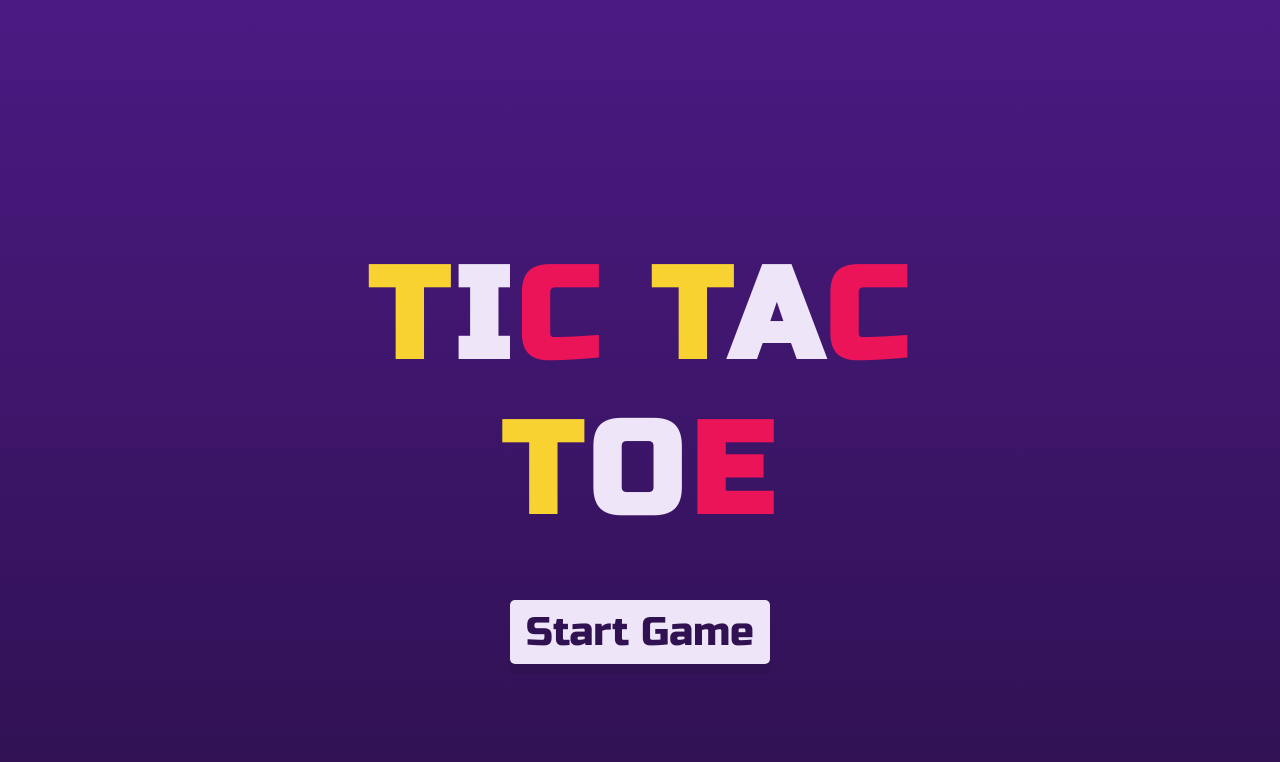
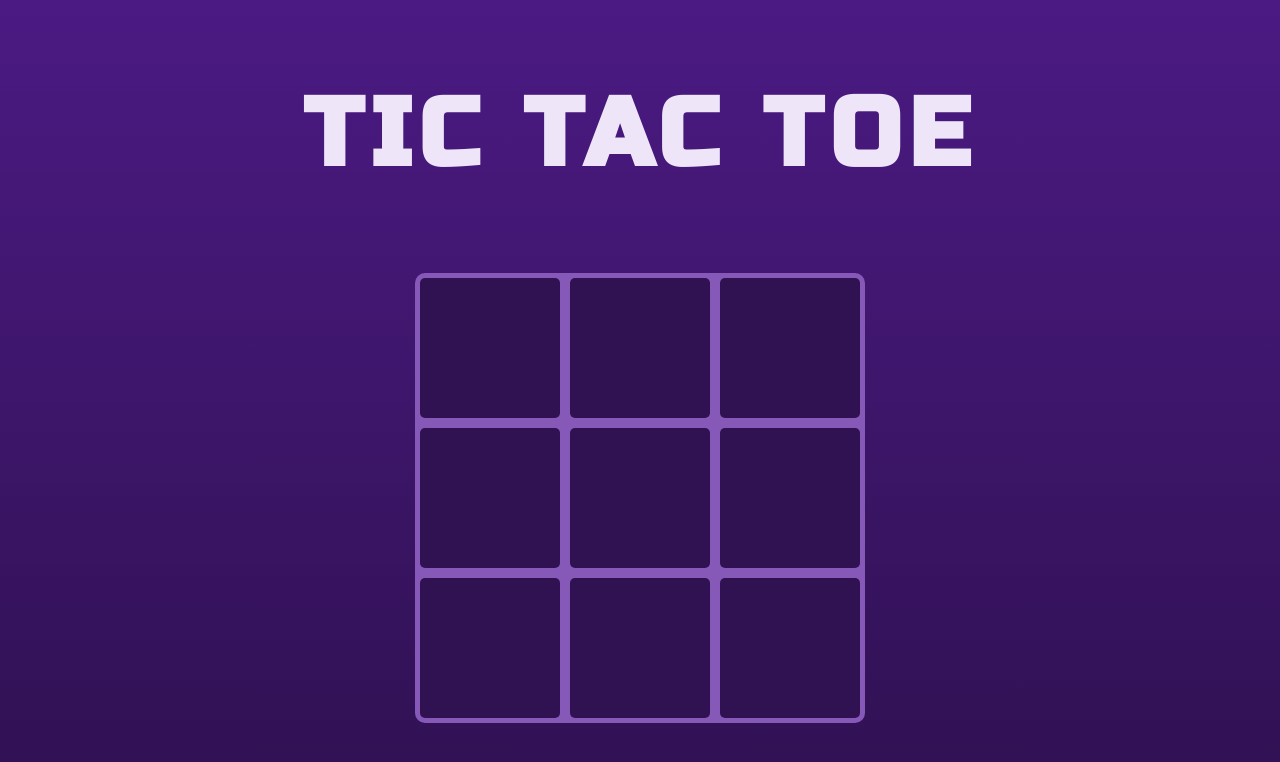
Before and after one commit to shielamarieee/tic-tac-toe, a plain HTML site: page index.html in a window 1280 px wide. Both pictures are taken after a click on the button "Start Game". Drawn offline with Linux system fonts and the light colour scheme.

Commit message:
Make a transition by clicking the startgame button To transition between the intro page and the game page, I changed all the id(s) to class(es) so I can easily manipulate and add new classlist to it that will hide and activate the specified pages.

```diff
--- a/index.html
+++ b/index.html
@@ -12,14 +12,14 @@
 </head>
 <body>
 
-  <section id="intro">
+  <section class="intro">
     <h1 class="title"><span class="yellow">T</span><span class="white">i</span><span class="red">c</span> <span class="yellow">T</span><span class="white">a</span><span class="red">c</span> <span class="yellow">T</span><span class="white">o</span><span class="red">e</span></h1>
     <button id="start">Start Game</button>
   </section>
 
-  <main id="game">
+  <main class="game">
     <h1 class="title">Tic Tac Toe</h1>
-    <div id="gameboard">
+    <div class="gameboard">
       <div class="box"></div>
       <div class="box"></div>
       <div class="box"></div>
@@ -31,7 +31,6 @@
       <div class="box"></div>
     </div>
   </main>
-
 <script src="javascript.js"></script>
 </body>
 </html>
--- a/javascript.js
+++ b/javascript.js
@@ -0,0 +1,10 @@
+const startGame = (function() {
+  const game = document.querySelector('.game');
+  const intro = document.querySelector('.intro');
+  const startBtn = document.getElementById('start');
+  startBtn.addEventListener('click', () => {
+    game.classList.add('active');
+    intro.classList.add('hide');
+    console.log('working');
+  })
+})();
--- a/style.css
+++ b/style.css
@@ -19,7 +19,7 @@ body {
 }
 
 /* Game Page */
-#game {
+.game {
   opacity: 0;
   background-image: var(--background);
   min-width: 100vw;
@@ -55,7 +55,7 @@ body {
   text-transform: uppercase;
 }
 
-#gameboard {
+.gameboard {
   min-width: 30vw;
   min-height: 50vh;
   display: grid;
@@ -79,7 +79,7 @@ body {
 
 /* Intro */
 
-#intro {
+.intro {
   position: absolute;
   left: 50%;
   top: 30%;
@@ -95,7 +95,7 @@ body {
   -o-transition: .5s;
 }
 
-#intro h1 {
+.intro h1 {
   font-size: 8rem;
 }
 
@@ -111,7 +111,7 @@ body {
   color: var(--white);
 }
 
-#intro button {
+.intro button {
   font-size: 2.5rem;
   padding: 8px 16px;
   background-color: var(--white);
```
